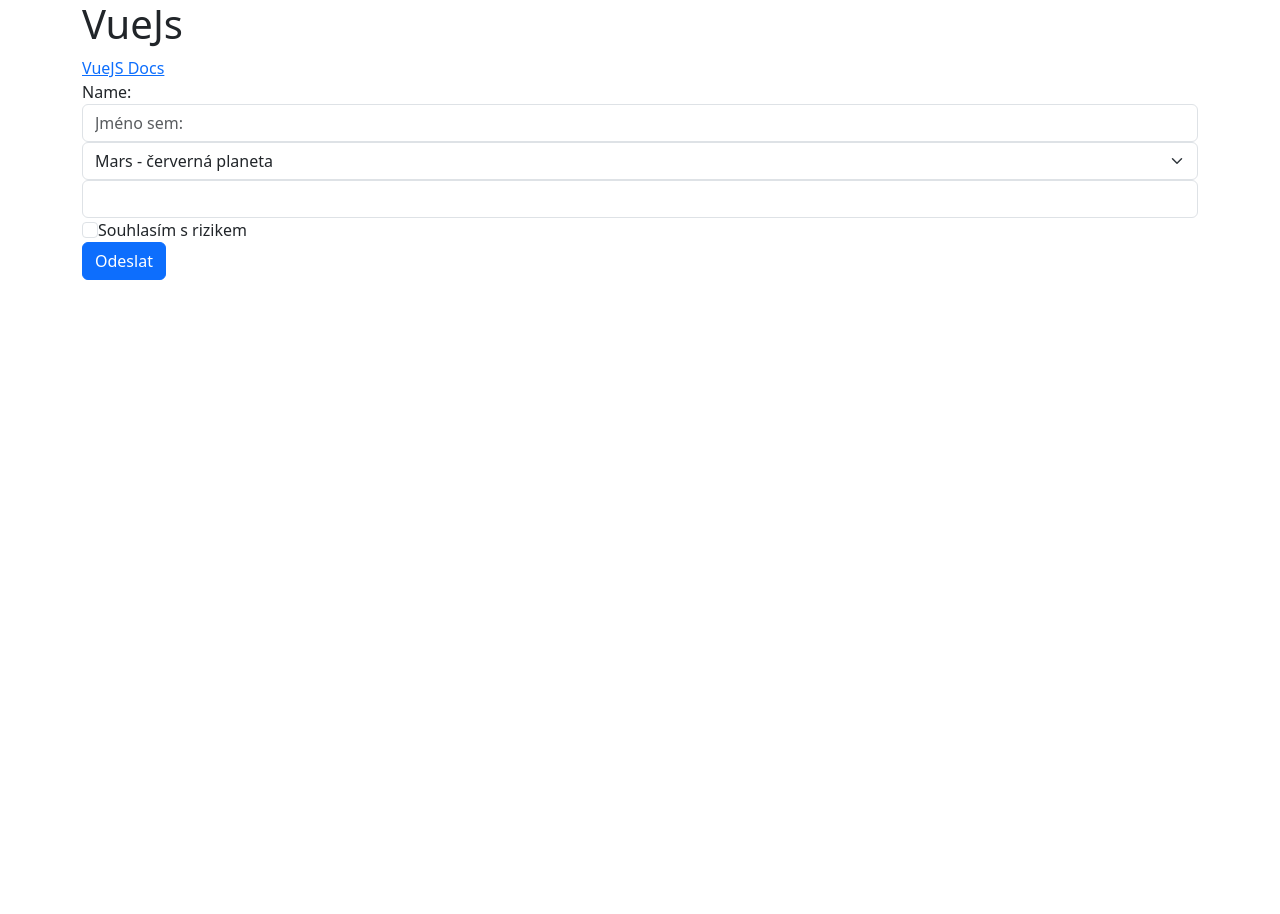
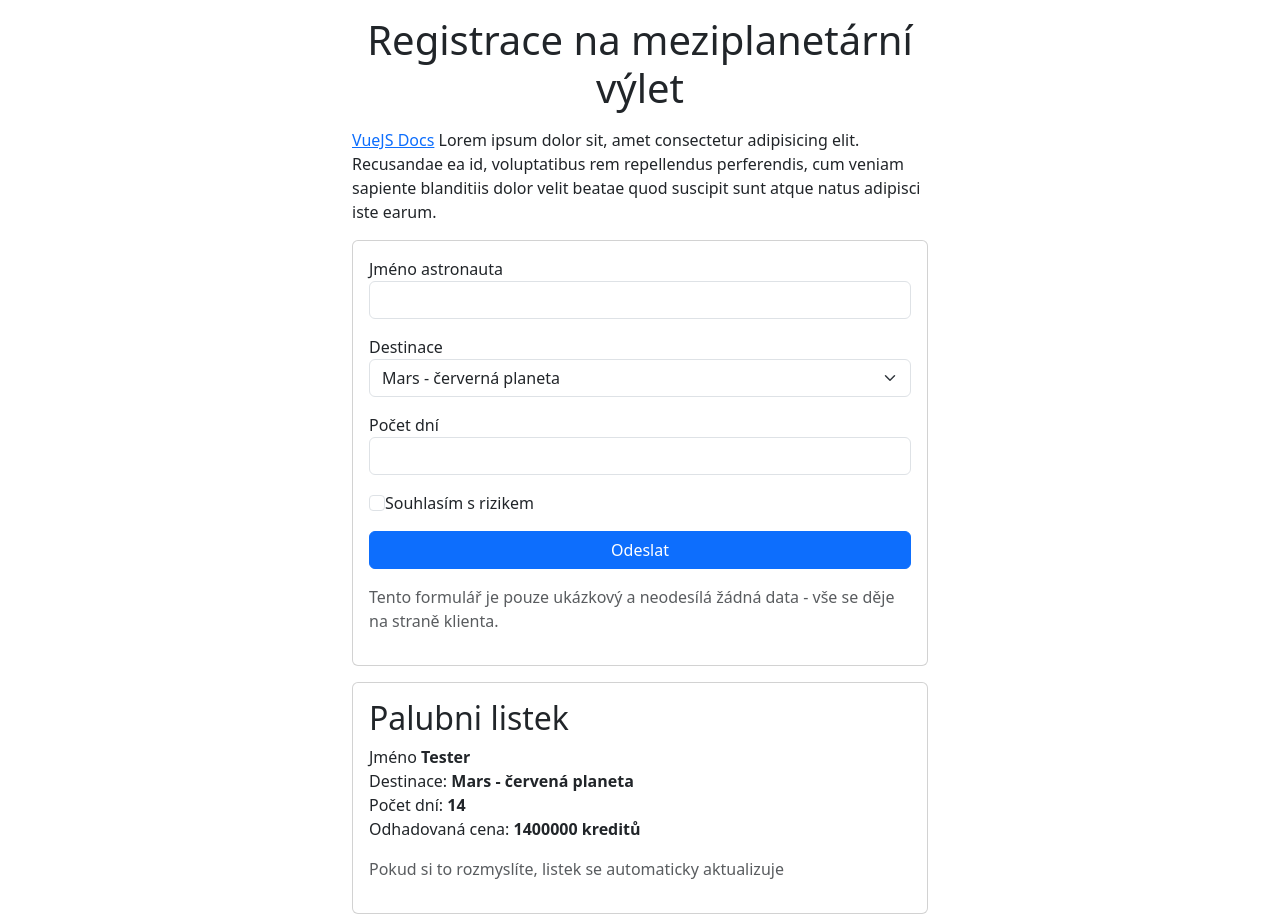
Before and after one commit to gyarab/2025_wt_holcman, a plain HTML site: page vuejs/index.html in a window 1280 px wide. Before the commit the page ends 800 px from the top, so only its background shows below. Drawn offline with nearby package versions, Linux system fonts and the light colour scheme.

Commit message:
edited index.html

```diff
--- a/vuejs/index.html
+++ b/vuejs/index.html
@@ -4,46 +4,72 @@
 <head>
     <meta charset="UTF-8">
     <meta name="viewport" content="width=device-width, initial-scale=1.0">
-    <title>VueJS</title>
+    <title>Meziplanetární výlet</title>
+    <link rel="icon" href="./favicon.ico">
     <link href="https://cdn.jsdelivr.net/npm/bootstrap@5.3.8/dist/css/bootstrap.min.css" rel="stylesheet"
         integrity="sha384-sRIl4kxILFvY47J16cr9ZwB07vP4J8+LH7qKQnuqkuIAvNWLzeN8tE5YBujZqJLB" crossorigin="anonymous">
 </head>
 
 <body>
-    <div class="container">
-        <h1>VueJs</h1>
-
+    <div class="container" style="max-width: 600px;" padding-botom: 400px>
+        <h1 class="my-3 text-center">Registrace na meziplanetární výlet</h1>
+        <p>
             <a href="https://vuejs.org/guide/introduction" target="_blank">VueJS Docs</a>
-
+            Lorem ipsum dolor sit, amet consectetur adipisicing elit. Recusandae ea id, voluptatibus rem repellendus
+            perferendis, cum veniam sapiente blanditiis dolor velit beatae quod suscipit sunt atque natus adipisci iste
+            earum.
+        </p>
 
         <div id="app">
+            <div class="card p-3 mb-3">
                 <form>
-                <div>
-                    Name: <input class="form-control" name="name" placeholder="Jméno sem: ">
+                    <div class="class mb-3">
+                        <label for="name">Jméno astronauta</label>
+                        <input class="form-control" id="name">
                     </div>
-                <div>
-                    <select class="form-select" name="planet">
+                    <div class="class mb-3">
+                        <label for="planet">Destinace</label>
+                        <select class="form-select" name="planet" id="planet">
                             <option value="mars">Mars - červerná planeta</option>
                             <option value="venus">Venuše</option>
                         </select>
                     </div>
-                <div>
+                    <div class="class mb-3">
+                        <label for="days">Počet dní</label>
                         <input class="form-control" type="number" name="days" id="days">
                     </div>
-                <div>
+                    <div class="class mb-3">
                         <input class="form-check-input" type="checkbox" id="terms">
 
                         <label class="form-check-label" for="labels">Souhlasím s rizikem</label>
                     </div>
-                <div>
-                    <button class="btn btn-primary" :disabled="isValid">Odeslat</button>
+                    <div class="class mb-3">
+                        <button class="btn btn-primary w-100" :disabled="isValid">Odeslat</button>
                     </div>
+                    <p class="text-muted">
+                        Tento formulář je pouze ukázkový a neodesílá žádná data - vše se děje na straně klienta.
+
+                    </p>
                 </form>
                 <!-- {{ message }} {{counter -1}}
             <br>
             {{'Random number: ' + Math.ceil(Math.random() * 6)}}
             <br>
             <button @click="counter++">Counter {{counter}}</button> -->
+            </div>
+            <div class="card p-3">
+                <h2>Palubni listek</h2>
+                <p>
+                    Jméno <strong>Tester</strong><br>
+                    Destinace: <strong>Mars - červená planeta</strong><br>
+                    Počet dní: <strong>14</strong><br>
+                    Odhadovaná cena: <strong>1400000 kreditů</strong><br>
+                </p>
+                <p class="text-muted">
+                    Pokud si to rozmyslíte, listek se automaticky aktualizuje
+                </p>
+
+            </div>
         </div>
     </div>
 
```
Also changed, not shown: vuejs/favicon.ico (added). Lines whose indentation alone changed are shown as unchanged.
